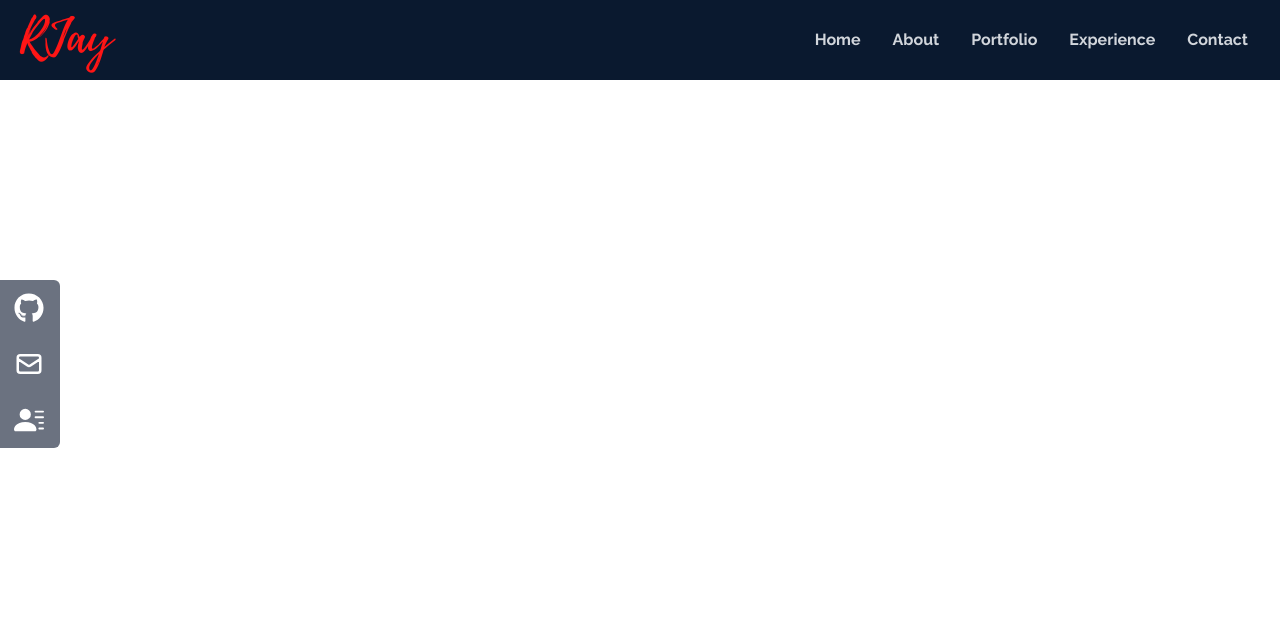
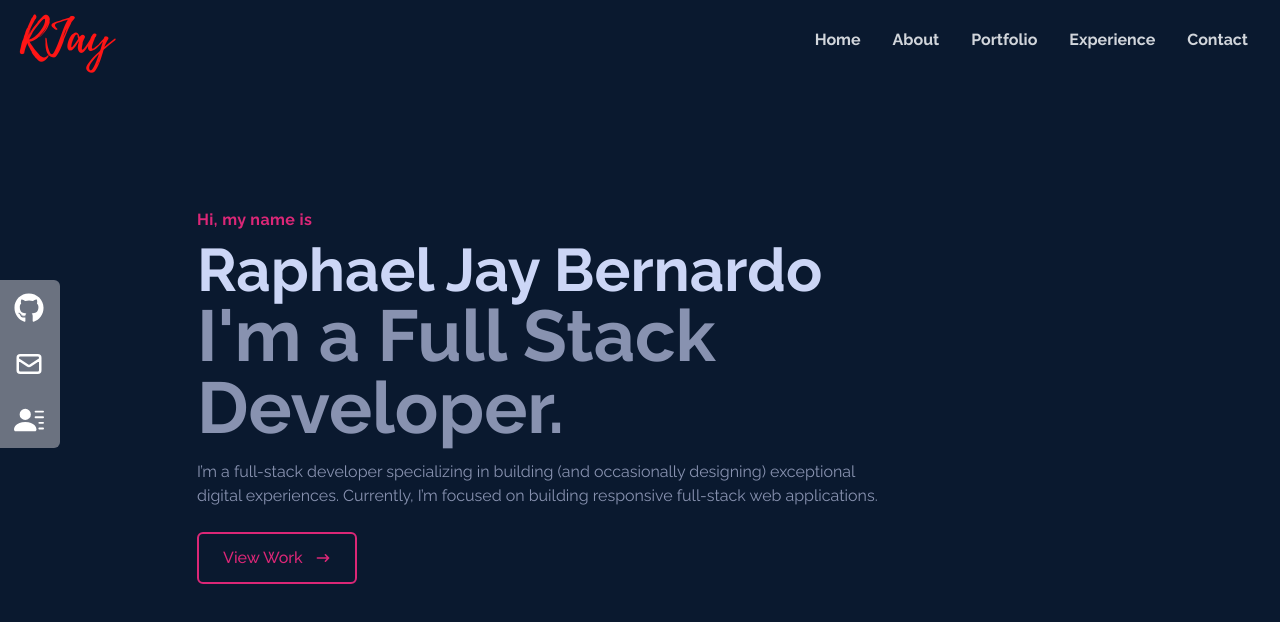
Before and after one commit to rjaybernardo/latest-portfolio, a React (Vite) app: page / in a window 1280 px wide. Shown: the top 622 px of the page. Built offline with nearby package versions, Linux system fonts and the light colour scheme.

Commit message:
Home component

```diff
--- a/src/App.jsx
+++ b/src/App.jsx
@@ -1,11 +1,12 @@
 import Navbar from './components/Navbar'
 import SocialLinks from './components/SocialLinks'
+import Home from './components/Home/index'
 
 function App() {
   return (
     <div>
       <Navbar />
-
+      <Home />
       <SocialLinks />
     </div>
   )
--- /dev/null
+++ b/src/components/Home/index.jsx
@@ -0,0 +1,37 @@
+import React from 'react'
+import { HiArrowNarrowRight } from 'react-icons/hi'
+import { Link } from 'react-scroll'
+
+const Home = () => {
+  return (
+    <div name='home' className='h-screen w-full bg-[#0a192f]'>
+      {/* Container */}
+      <div className='mx-auto flex h-full max-w-[950px] flex-col justify-center px-8'>
+        <p className='font-bold tracking-wide text-pink-600'>Hi, my name is</p>
+        <h1 className='pt-2 text-4xl font-bold text-[#ccd6f6] sm:text-6xl'>
+          Raphael Jay Bernardo
+        </h1>
+        <h2 className='text-4xl font-bold text-[#8892b0] sm:text-7xl'>
+          I'm a Full Stack Developer.
+        </h2>
+        <p className='max-w-[700px] py-4 text-[#8892b0]'>
+          I’m a full-stack developer specializing in building (and occasionally
+          designing) exceptional digital experiences. Currently, I’m focused on
+          building responsive full-stack web applications.
+        </p>
+        <div>
+          <Link to='experience' smooth duration={500}>
+            <button className='group my-2 flex items-center rounded-md border-2 border-pink-600 px-6 py-3 font-medium text-pink-600 hover:border-pink-600 hover:bg-pink-600 hover:font-medium hover:text-white'>
+              View Work
+              <span className='duration-300 group-hover:rotate-90'>
+                <HiArrowNarrowRight className='ml-3 ' />
+              </span>
+            </button>
+          </Link>
+        </div>
+      </div>
+    </div>
+  )
+}
+
+export default Home
```
Also changed, not shown: src/components/SocialLinks/data.jsx (+0 -10 lines).
